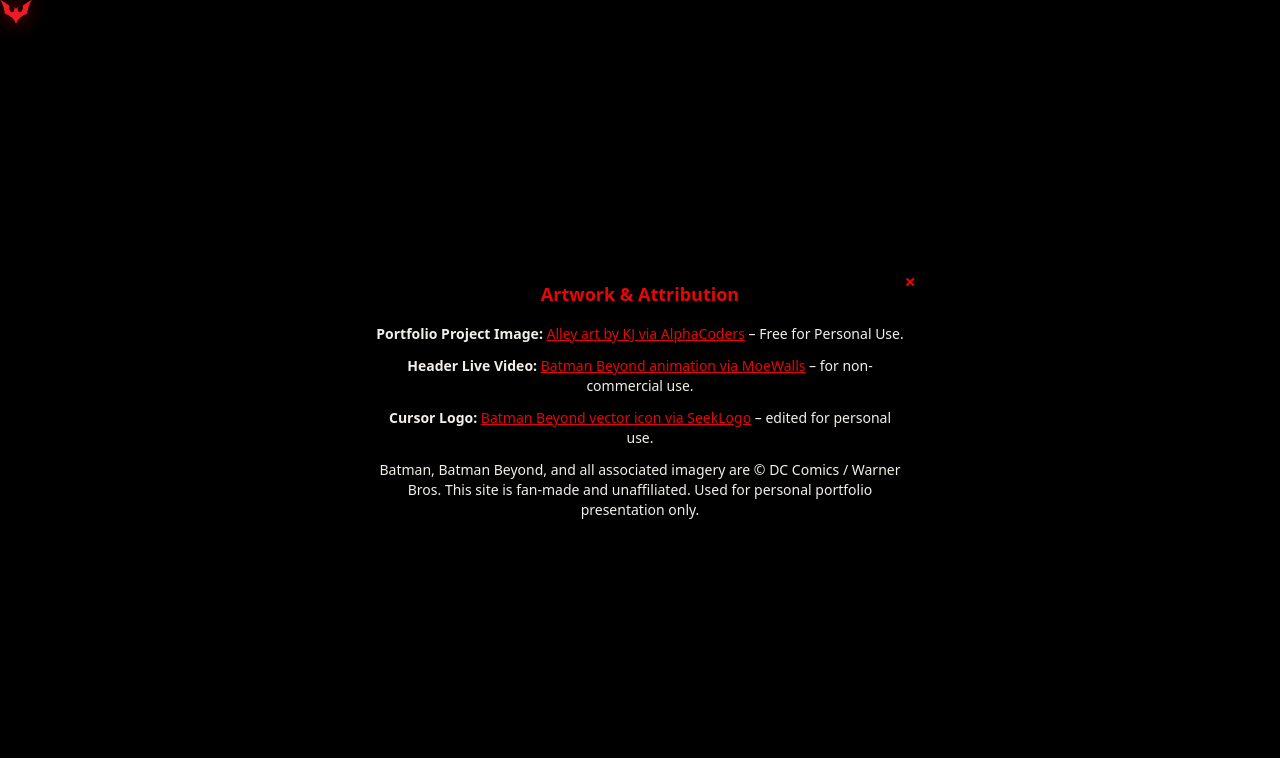
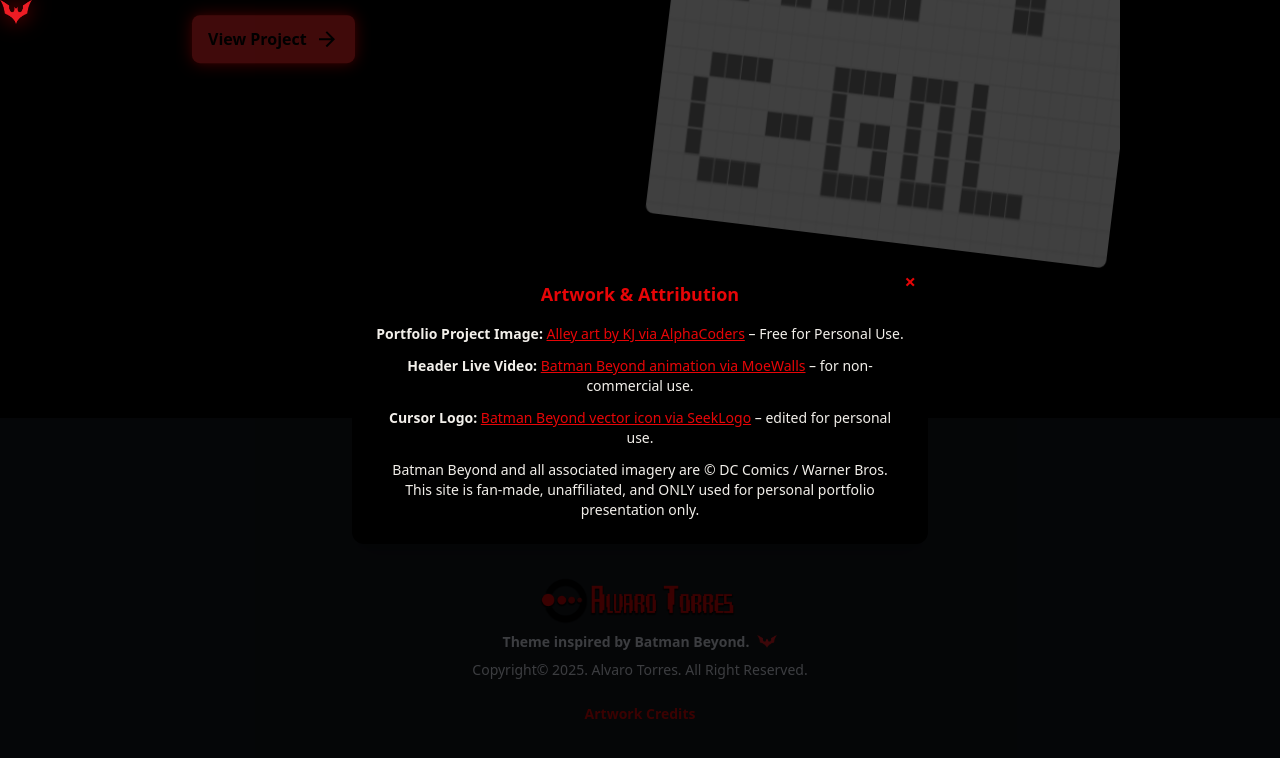
Before and after one commit to alvarotorrestx/portfolio_next, a Next.js app: page / in a window 1280 px wide. Both pictures are taken after a click on the button "Artwork Credits". Shown: the part 9349-10107 px from the top of the page. Built offline with nearby package versions, Linux system fonts and the light colour scheme; a web font is replaced by a local one.

Commit message:
Artwork Credits complete.

```diff
--- a/src/components/CreditModal.tsx
+++ b/src/components/CreditModal.tsx
@@ -1,6 +1,7 @@
 "use client";
 
 import { motion } from 'framer-motion';
+import { useEffect, useRef } from "react";
 
 type CreditModalProps = {
     open: boolean;
@@ -8,12 +9,37 @@
 };
 
 export default function CreditModal({ open, setOpen }: CreditModalProps) {
+    const dialogRef = useRef<HTMLDivElement>(null);
+
+    // For UX on Hitting esc key or clicking outside the modal box
+    useEffect(() => {
+        if (!open) return;
+
+        const handleKey = (e: KeyboardEvent) => {
+            if (e.key === "Escape") setOpen(false);
+        };
+
+        const handleClickOutside = (e: MouseEvent) => {
+            if (dialogRef.current && !dialogRef.current.contains(e.target as Node)) {
+                setOpen(false);
+            }
+        };
+
+        document.addEventListener("keydown", handleKey);
+        document.addEventListener("mousedown", handleClickOutside);
+
+        return () => {
+            document.removeEventListener("keydown", handleKey);
+            document.removeEventListener("mousedown", handleClickOutside);
+        };
+    }, [open, setOpen]);
 
     return (
         <>
             {open && (
-                <div className="fixed inset-0 bg-black bg-opacity-70 flex items-center justify-center z-50">
+                <div className="fixed inset-0 bg-black/75 bg-opacity-70 flex items-center justify-center z-50">
                     <motion.div
+                        ref={dialogRef}
                         initial={{ opacity: 0, scale: 0.9 }}
                         animate={{ opacity: 1, scale: 1 }}
                         exit={{ opacity: 0, scale: 0.9 }}
@@ -40,8 +66,8 @@
                                 <strong>Cursor Logo: </strong> <a className='text-primary link' href="https://seeklogo.com/vector-logo/17083/batman-beyond-batman-do-futuro" target="_blank">Batman Beyond vector icon via SeekLogo</a> – edited for personal use.
                             </li>
                             <li>
-                                Batman, Batman Beyond, and all associated imagery are © DC Comics / Warner Bros.
-                                This site is fan-made and unaffiliated. Used for personal portfolio presentation only.
+                                Batman Beyond and all associated imagery are © DC Comics / Warner Bros.
+                                <br />This site is fan-made, unaffiliated, and ONLY used for personal portfolio presentation only.
                             </li>
                         </ul>
                     </motion.div>
--- a/src/components/Footer.tsx
+++ b/src/components/Footer.tsx
@@ -37,7 +37,7 @@
                     Theme inspired by Batman Beyond.
                     <img src="/images/icons/cursor.png" className="w-5" />
                 </p>
-                <p>Copyright© {new Date().getFullYear()}.  Alvaro Torres. All right reserved.</p>
+                <p>Copyright© {new Date().getFullYear()}.  Alvaro Torres. All Right Reserved.</p>
                 <button onClick={() => setOpen(true)} className='font-bold p-4 text-primary hover:underline cursor-pointer'>Artwork Credits</button>
             </aside>
 
```
